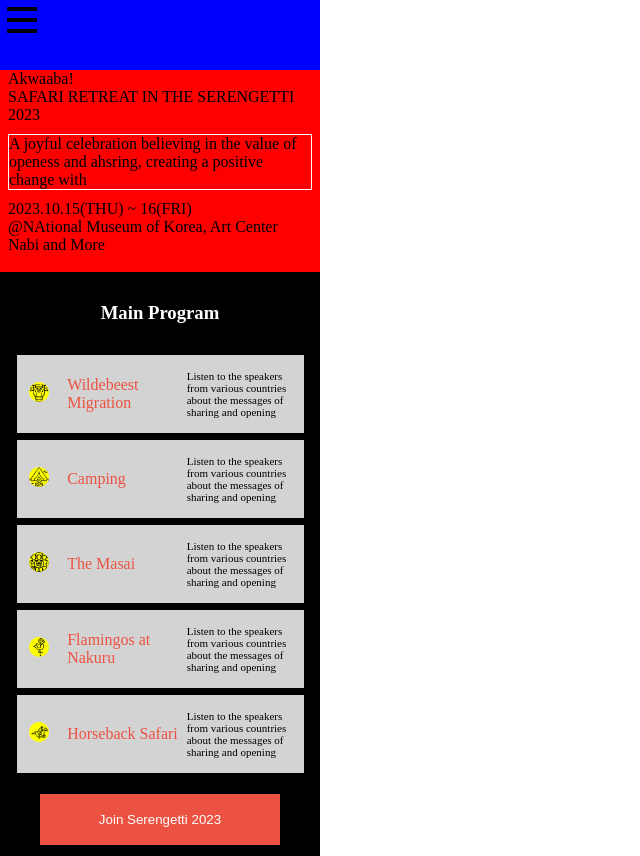
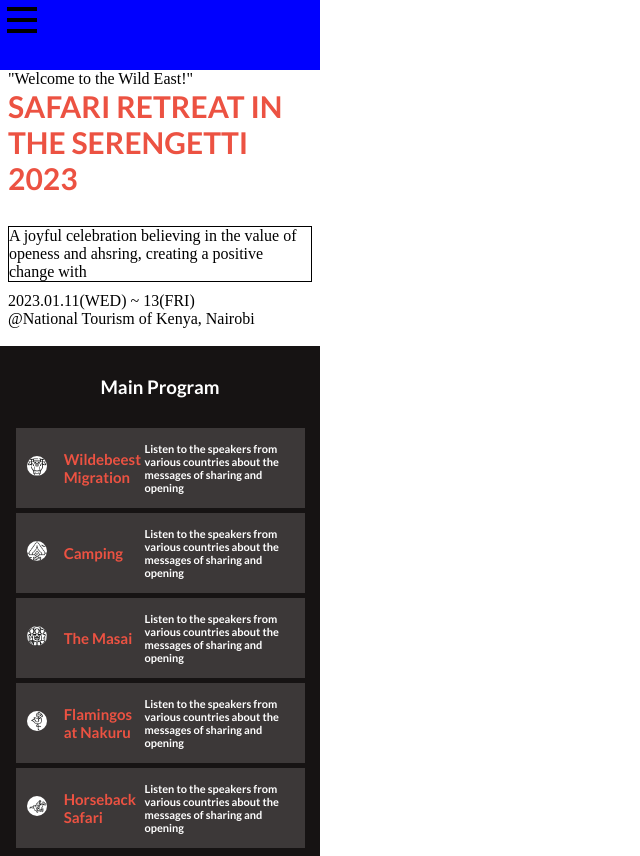
Before and after one commit to coderacheal/Safari-Retreat, a website: page index.html in a window 1280 px wide. Shown: the top 856 px of the page, without its empty margins (0-640 px from the left). Drawn offline with Linux system fonts and the light colour scheme.

Commit message:
Change name of project and name in package.json files

```diff
--- a/index.html
+++ b/index.html
@@ -4,8 +4,10 @@
     <meta charset="UTF-8">
     <meta http-equiv="X-UA-Compatible" content="IE=edge">
     <meta name="viewport" content="width=device-width, initial-scale=1.0">
+    <link rel="preconnect" href="https://fonts.googleapis.com"><link rel="preconnect" href="https://fonts.gstatic.com" crossorigin><link href="https://fonts.googleapis.com/css2?family=Lato:wght@400;700&display=swap" rel="stylesheet">
+    <style> @import url('https://fonts.googleapis.com/css2?family=Lato:wght@400;700&display=swap'); </style>
+    <title>Safari Retreat</title>
     <link rel="stylesheet" href="styles.css">
-    <!-- <script src=""></script> -->
     <script src="js-files/script.js" defer ></script>
 </head>
 <body>
@@ -42,16 +44,16 @@
         </header>
         <section class="welcome">
             <div class="welcome-section-container">
-                <div>
-                    <p>Akwaaba!</p>
-                    <p>SAFARI RETREAT IN THE SERENGETTI 2023</p>
+                <div class="">
+                    <p>"Welcome to the Wild East!"</p>
+                    <p class="event-name">SAFARI RETREAT IN THE SERENGETTI 2023</p>
                 </div>
                 <div>
                     <p class="intro-message">A joyful celebration believing in the value of openess and ahsring, creating a positive change with </p>
                 </div>
                 <div>
-                    <p>2023.10.15(THU) ~ 16(FRI)</p>
-                    <p>@NAtional Museum of Korea, Art Center Nabi and More</p>
+                    <p>2023.01.11(WED) ~ 13(FRI)</p>
+                    <p>@National Tourism of Kenya, Nairobi</p>
                 </div>
             </div>
         </section>
--- a/styles.css
+++ b/styles.css
@@ -1,3 +1,6 @@
+@import url('https://fonts.googleapis.com/css2?family=Lato:wght@400;700&display=swap');
+
+
 * {
     box-sizing: border-box;
     padding: 0;
@@ -14,7 +17,7 @@ body {
 main {
     height: 100%;
     margin: 0;
-    background: red;
+    /* background: red; */
     width: 320px;
 }
 
@@ -136,9 +139,17 @@ main {
     margin-bottom: 10px;
 }
 
+.event-name {
+    font-family: Lato, sans-serif;
+    font-size: 30px;
+    font-weight: 700;
+    color: #ec5242;
+}
+
 .intro-message {
     border: 1px solid;
-    border-color: white;
+    border-color: black;
+    margin-top: 20px;
 }
 
 
@@ -146,7 +157,7 @@ main {
 
 
 .main-program {
-    background-color: black;
+    background-color: rgb(22, 19, 19);
     width: 100%;
 }
 
@@ -160,6 +171,7 @@ main {
 .title h3 {
     color: white;
     padding: 30px;
+    font-family: 'Lato', sans-serif;
 }
 
 .program-icon-div {
@@ -172,12 +184,12 @@ main {
 
 .program-description {
     display: grid;
-    grid-template-columns: 15% 40% 40%;
+    grid-template-columns: 15% 27% 55%;
     align-items: center;
     margin-bottom: 5px;
     justify-content: space-around;
-    background-color: #d3d3d3;
-    border: 1px solid;
+    background-color: rgba(85, 81, 81, 0.6);
+    /* border: 1px solid; */
     height: 80px;
     width: 95%;
 }
@@ -185,7 +197,7 @@ main {
 .program-description img {
     height: 20px;
     z-index: 1;
-    background-color: yellow;
+    background-color: white;
     border-radius: 50%;
     vertical-align: center;
     margin: 10px;
@@ -193,11 +205,14 @@ main {
 
 .program-description p {
     color: #ec5242;
+    font-family: 'lato';
+    font-weight: bold;
+    font-size: 15px;
 }
 
 
 .short-note p {
-    color: black;
+    color: white;
     font-size: 11px;
 }
 
@@ -209,6 +224,8 @@ main {
     border: 0;
     color: white;
 }
+
+
 
 
 
```
Also changed, not shown: package.json (+4 -4 lines), 1 other file.
